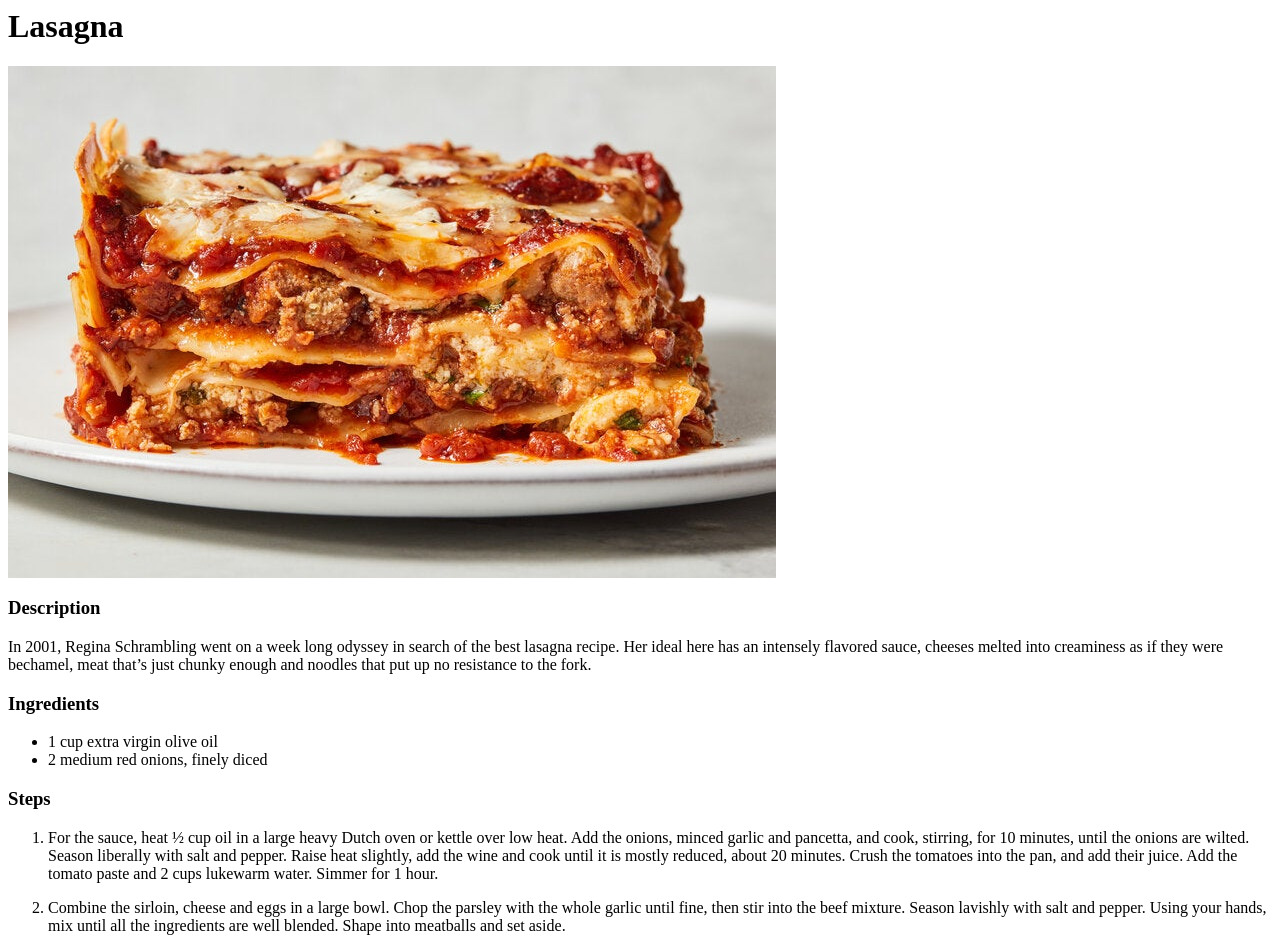
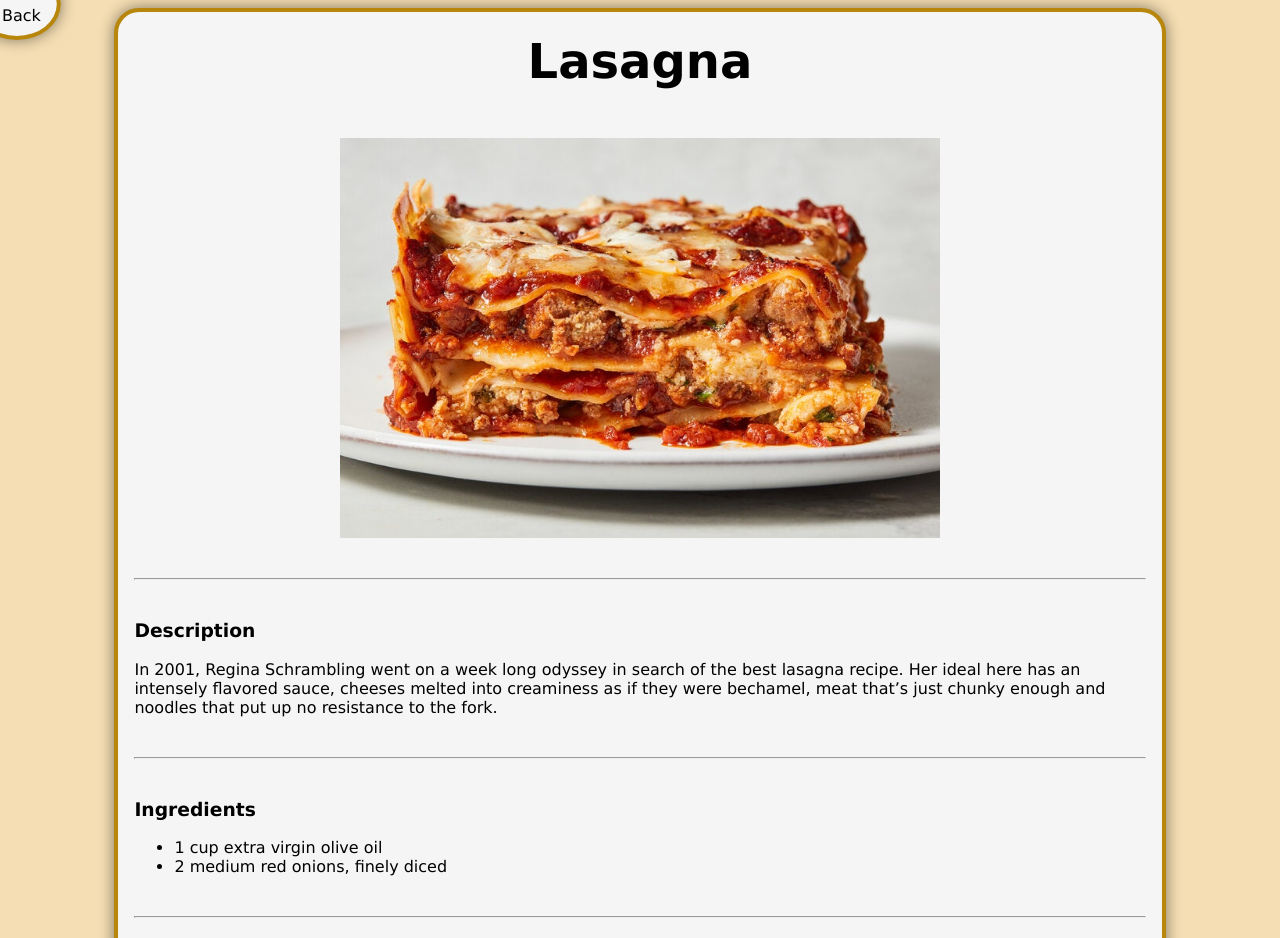
Before and after one commit to dunkwad-tm/odin-recipes, a plain HTML site: page recipes/lasagna.html in a window 1280 px wide. Shown: the top 938 px of the page. Drawn offline with Linux system fonts and the light colour scheme.

Commit message:
Add styling to odin-recipes

```diff
--- a/index.html
+++ b/index.html
@@ -3,20 +3,23 @@
 <head>
     <meta charset="UTF-8">
     <meta name="viewport" content="width=device-width, initial-scale=1.0">
-    <title>Document</title>
+    <title>Odin Recipes</title>
+    <link rel="stylesheet" href="./styles.css">
 </head>
 <body>
     <h1>Odin Recipes</h1>
+    <div id="menu-content" class="block">
         <ul>
-        <li>
+            <li class="menu-item">
                 <a href="recipes/lasagna.html">Lasagna</a>
             </li>
-        <li>
+            <li class="menu-item">
                 <a href="recipes/ravioli.html">Ravioli</a>
             </li>
-        <li>
+            <li class="menu-item">
                 <a href="recipes/pizza.html">Pizza</a>
             </li>
         </ul>
+    </div>
 </body>
 </html>
--- a/recipes/lasagna.html
+++ b/recipes/lasagna.html
@@ -1,5 +1,19 @@
+<!DOCTYPE html>
+<html lang="en">
+<head>
+    <meta charset="UTF-8">
+    <meta name="viewport" content="width=device-width, initial-scale=1.0">
+    <title>Lasagna Recipe</title>
+    <link rel="stylesheet" href="./recipe-styles.css">
+</head>
+<body>
+    <header>
+        <a href="../index.html">Back</a>
+    </header>
+    <div id="content">
         <h1>Lasagna</h1>
         <img src="../assets/lasagna.jpg">
+        <hr>
         <h3>Description</h3>
         <p>
             In 2001, Regina Schrambling went on a week long odyssey
@@ -8,11 +22,13 @@
               as if they were bechamel, meat that’s just chunky enough
                and noodles that put up no resistance to the fork.
         </p>
+        <hr>
         <h3>Ingredients</h3>
         <ul>
             <li>1 cup extra virgin olive oil</li>
             <li>2 medium red onions, finely diced</li>
         </ul>
+        <hr>
         <h3>Steps</h3>
         <ol>
             <li>
@@ -37,3 +53,6 @@
                 </p>
             </li>
         </ol>
+    </div>
+</body>
+</html>
--- /dev/null
+++ b/recipes/recipe-styles.css
@@ -0,0 +1,57 @@
+header {
+    position: fixed;
+    transform: translate(-2.2rem, -2.5rem);
+
+    text-align: end;
+    line-height: 5.5rem;
+    padding-right: 1rem;
+
+    height: 4rem;
+    width: 4rem;
+
+    background-color: whitesmoke;
+    box-shadow: 0px 0px 15px rgba(0, 0, 0, 0.479);
+    border-radius: 50%;
+    border: 4px solid darkgoldenrod;
+}
+header a {
+    text-decoration: none;
+    color: black;
+}
+body {
+    font-family: Verdana, Geneva, Tahoma, sans-serif;
+    background-color: wheat;
+    height: fit-content;
+}
+h1 {
+    text-align: center;
+    font-size: 3rem;
+    font-weight: bold;
+    height: 100px;
+    margin-top: 5px;
+    margin-bottom: 5px;
+}
+img {
+    display: block;
+    margin: auto;
+    width: 600px;
+}
+hr {
+    margin-top: 40px;
+    margin-bottom: 40px;
+}
+#content {
+    display: block;
+    margin: auto;
+    padding: 1rem;
+
+    text-align: left;
+    width: max(80%, 400px);
+
+    border: 4px solid darkgoldenrod;
+    border-radius: 25px;
+    background-color: whitesmoke;
+    box-shadow: 0px 0px 15px rgba(0, 0, 0, 0.479);
+
+    overflow: hidden;
+}
--- /dev/null
+++ b/styles.css
@@ -0,0 +1,33 @@
+body {
+  font-family: Verdana, Geneva, Tahoma, sans-serif;
+  background-color: wheat;
+  height: 100vh;
+}
+h1 {
+  text-align: center;
+  font-size: 3rem;
+  font-weight: bold;
+}
+.block {
+    display: block;
+    margin: auto;
+    border-radius: 25px;
+    width: min(70%, 500px);
+    box-shadow: 0px 0px 20px rgba(0, 0, 0, 0.479);
+}
+
+#menu-content {
+  background-color: whitesmoke;
+  margin-top: 2rem;
+  height: 300px;
+  border: 1px solid black;
+  text-align: left;
+}
+.menu-item {
+  padding: 5px;
+  font-size: 1.5rem;
+}
+a {
+  color: black;
+  text-decoration: none;
+}
```
Also changed, not shown: recipes/pizza.html (+19 -0 lines), recipes/ravioli.html (+19 -0 lines). Lines whose indentation alone changed are shown as unchanged.
